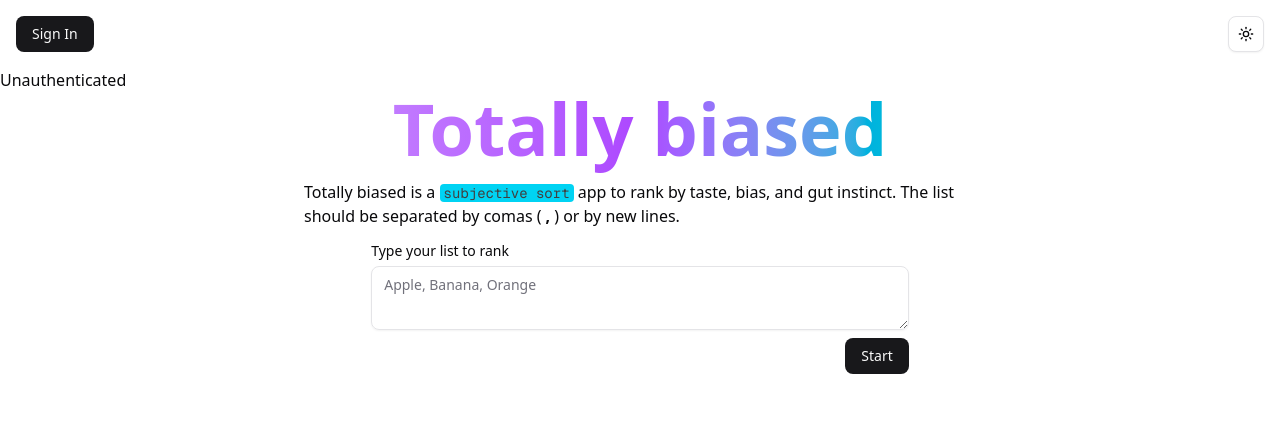
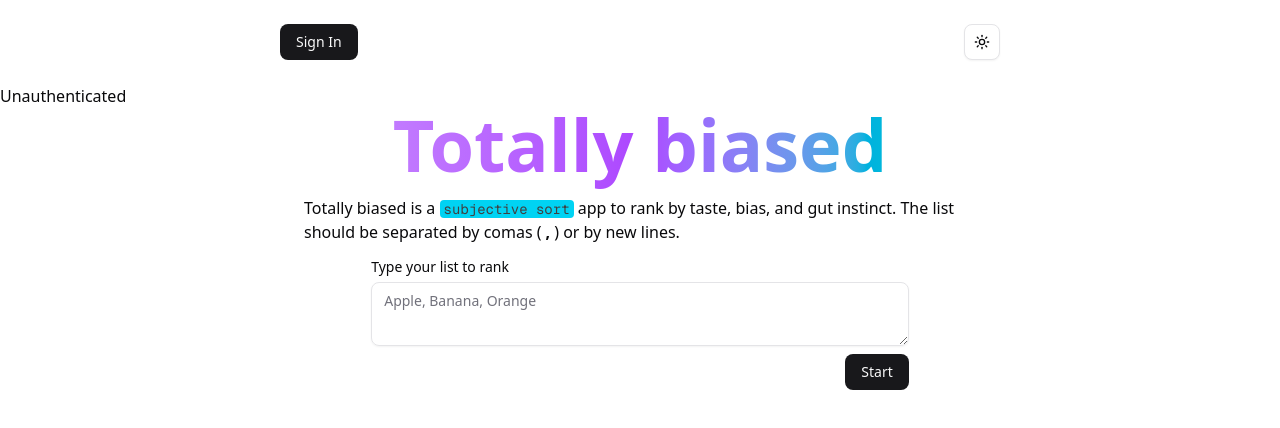
Before and after one commit to JonathanBytes/totally-biased, a Next.js app: page / in a window 1280 px wide. Shown: the top 428 px of the page. Built offline with nearby package versions, Linux system fonts and the light colour scheme; no server answers.

Commit message:
Better width manage

```diff
--- a/components/NavBar.tsx
+++ b/components/NavBar.tsx
@@ -25,8 +25,9 @@ const NavBar: React.FC<NavBarProps> = ({
   onClick,
 }) => {
   return (
+    <div className="w-full flex justify-center">
       <div
-      className={`${className} flex flex-wrap items-center justify-between relative p-4`}
+        className={`${className} flex flex-wrap items-center justify-between relative p-6 max-w-3xl w-full`}
         onClick={onClick}
       >
         <div className="flex-start">
@@ -49,6 +50,7 @@ const NavBar: React.FC<NavBarProps> = ({
           <ModeToggle />
         </div>
       </div>
+    </div>
   );
 };
 
```
Lines whose indentation alone changed are shown as unchanged.
